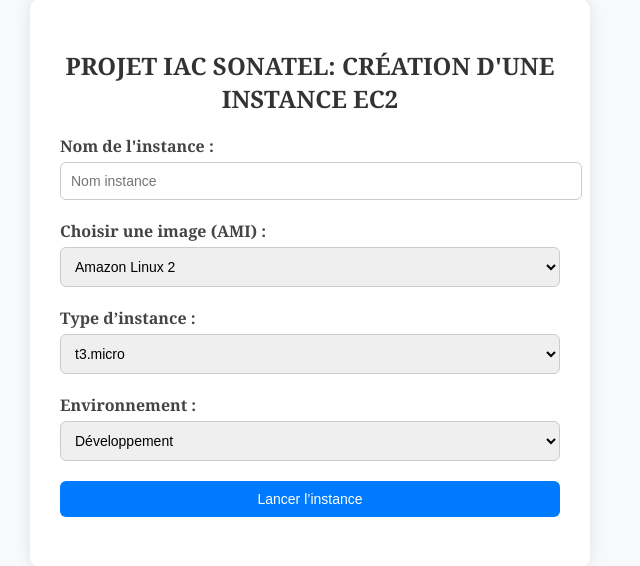
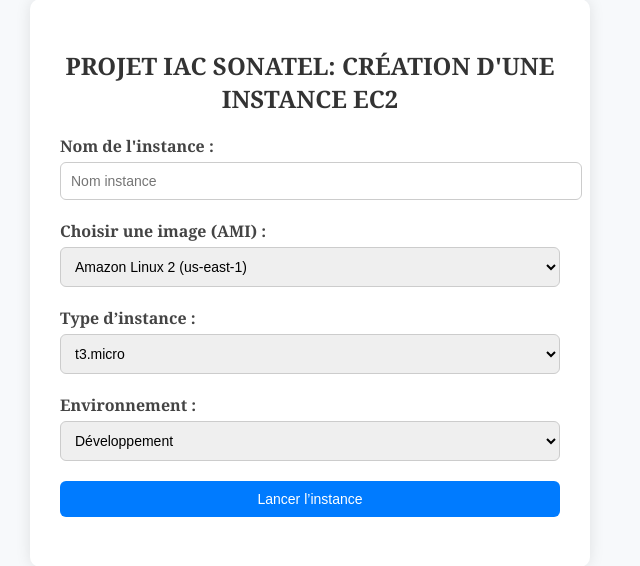
Before and after one commit to cheikhdoss/aws-automation, a Flask app: page / in a window 1280 px wide. Shown: the part 49-615 px from the top of the page, without its empty margins (330-970 px from the left). Run offline with Flask 3, Linux system fonts and the light colour scheme.

Commit message:
Change region to us-east-1

```diff
--- a/templates/form.html
+++ b/templates/form.html
@@ -63,10 +63,8 @@
 
             <label for="ami_id">Choisir une image (AMI) :</label>
             <select id="instance_os" name="instance_os" required>
-                <option value="ami-05fcfb9614772f051">Amazon Linux 2</option>
-                <option value="ami-01f23391a59163da9">Ubuntu 22.04 LTS</option>
-                <option value="ami-0548d28d4f7ec72c5">Debian 12 (Bookworm)</option>
-                <option value="ami-0989038dff76173d3">Red Hat Enterprise Linux 9</option>
+                <option value="ami-0c02fb55956c7d316">Amazon Linux 2 (us-east-1)</option>
+                <option value="ami-0c02fb55956c7d316">Default AMI (us-east-1)</option>
             </select>
 
             <label for="instance_type">Type d’instance :</label>
```
Also changed, not shown: .github/workflows/terraform.yml, 1 other file.
